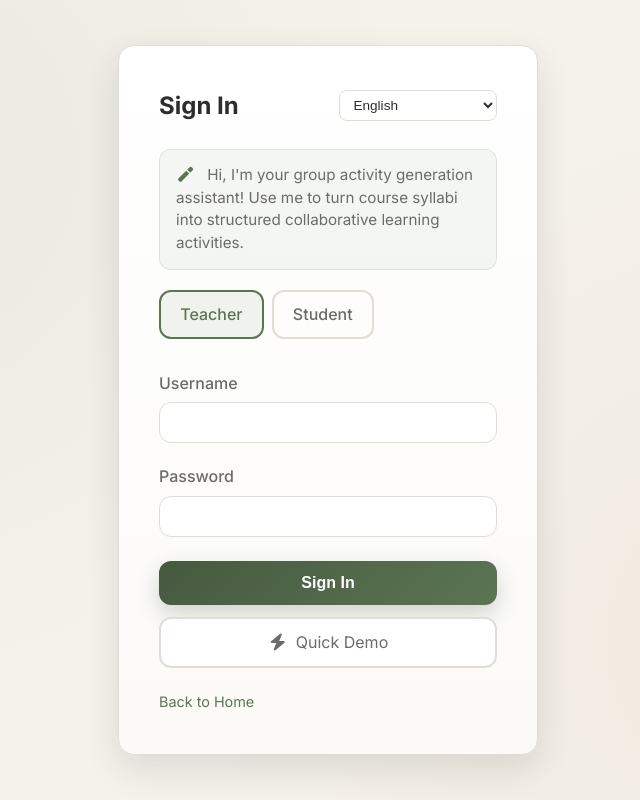
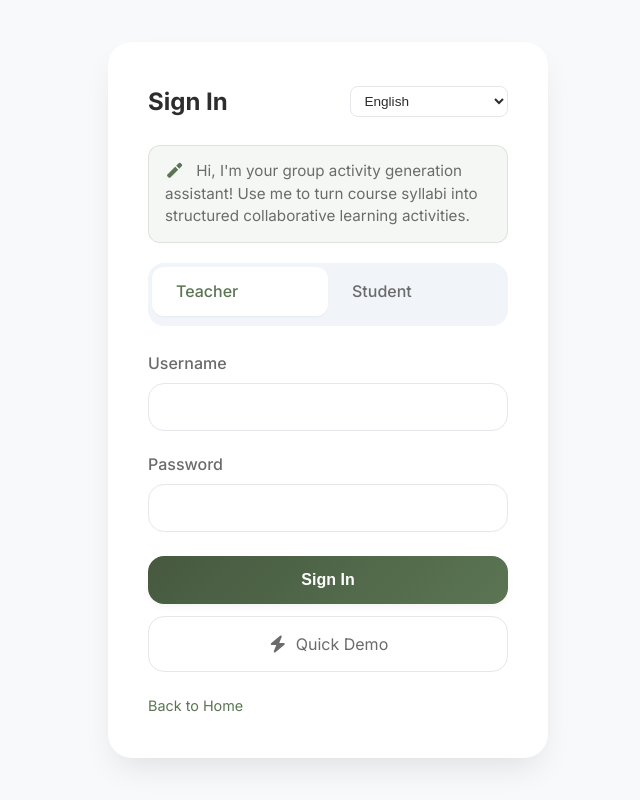
Before and after one commit to XianghuiMeng-1020/cscl-script-studio, a Flask app: page /login in a window 1280 px wide. Shown: the whole page, without its empty margins (312-952 px from the left). Run offline with Flask 3, Linux system fonts and the light colour scheme.

Commit message:
UI精致化：参照 ARTS-CS 风格全面升级视觉设计
- 修复所有模板缓存版本号缺失问题
- 背景色改为冷灰白 (#F8F9FA)，更干净现代
- 阴影系统全面柔化，减少 spread，增加 blur
- 按钮加大内边距和圆角 (48px, 16px radius)
- 卡片去边框，纯阴影区分，hover 效果更细腻
- 首页 Hero 区改为纯背景大字居中
- 登录页纯净背景 + segment control 角色切换
- 教师端内容区居中，pipeline 卡片移除彩条
- 学生/管理页同步新设计令牌
- STATIC_VERSION 升级到 41.0

Made-with: Cursor

```diff
--- a/app/config.py
+++ b/app/config.py
@@ -72,7 +72,7 @@ class Config:
     SPEC_VALIDATE_PUBLIC = os.getenv('SPEC_VALIDATE_PUBLIC', 'false').lower() == 'true'
 
     # S2.14 static cache busting — hardcoded to guarantee cache refresh
-    STATIC_VERSION = '40.0'
+    STATIC_VERSION = '41.0'
 
     # Pipeline: require critic success for overall success (default conservative)
     PIPELINE_REQUIRE_CRITIC_SUCCESS = os.getenv('PIPELINE_REQUIRE_CRITIC_SUCCESS', 'true').lower() == 'true'
--- a/static/css/style.css
+++ b/static/css/style.css
@@ -1,39 +1,39 @@
 :root {
-    /* "Warm Study Room" palette – natural, education-focused, zero AI feel */
-    /* Primary: sage green · Secondary: warm gold · Accent: terracotta */
-    --text-dark: #2D2D2D;
-    --bg-light: #F5F2EC;
+    /* Minimalist Modern palette – clean, education-focused, ARTS-CS inspired */
+    /* Primary: sage green · Secondary: soft blue · Neutral: cool gray/white */
+    --text-dark: #1F2937;
+    --bg-light: #F8F9FA;
     --primary-color: #5B7553;
     --primary-dark: #46593F;
     --primary-hover: #4E6846;
-    --secondary-color: #C49A6C;
-    --secondary-light: #D4B48E;
-    --secondary-hover: #B0854F;
-    --nav-color: #3A3A3A;
+    --secondary-color: #6B89A7;
+    --secondary-light: #8BA4C7;
+    --secondary-hover: #5A7A9A;
+    --nav-color: #374151;
     --primary-light: #8BA888;
-    --accent-color: #B85C38;
-    --accent-hover: #9E4D2E;
+    --accent-color: #5B7553;
+    --accent-hover: #4E6846;
 
     /* Status */
-    --success-color: #5B8C5A;
-    --success-bg: #EEF5ED;
-    --warning-color: #D4A04F;
-    --warning-bg: #FDF5E6;
-    --error-color: #C0504D;
-    --error-bg: #FDECEA;
+    --success-color: #10B981;
+    --success-bg: #ECFDF5;
+    --warning-color: #F59E0B;
+    --warning-bg: #FFFBEB;
+    --error-color: #EF4444;
+    --error-bg: #FEF2F2;
     --info-color: #6B89A7;
     --info-bg: #EDF2F7;
 
-    /* Ink / Muted / Bg / Surface / Border */
-    --ink: #2D2D2D;
-    --muted: #7A7A7A;
-    --bg-primary: #F5F2EC;
+    /* Ink / Muted / Bg / Surface / Border – ARTS-CS style clean neutrals */
+    --ink: #1F2937;
+    --muted: #6B7280;
+    --bg-primary: #F8F9FA;
     --bg-surface: #FFFFFF;
-    --bg-surface-hover: rgba(91, 117, 83, 0.06);
-    --bg-secondary: #F0EDE6;
-    --border-color: #E2DDD4;
-    --border-light: #E8E4DC;
-    --border-hover: rgba(45, 45, 45, 0.18);
+    --bg-surface-hover: rgba(91, 117, 83, 0.04);
+    --bg-secondary: #F1F5F9;
+    --border-color: #E5E7EB;
+    --border-light: #F3F4F6;
+    --border-hover: rgba(31, 41, 55, 0.12);
 
     /* Text */
     --text-primary: #2D2D2D;
@@ -55,14 +55,14 @@
     --gradient-dark: linear-gradient(180deg, #3A3A3A 0%, #2D2D2D 100%);
     --gradient-hero: none;
 
-    /* Shadows – refined multi-layer system for modern depth */
-    --shadow-sm: 0 1px 2px 0 rgba(45, 45, 45, 0.05), 0 1px 3px 0 rgba(45, 45, 45, 0.03);
-    --shadow-md: 0 4px 6px -1px rgba(45, 45, 45, 0.07), 0 2px 4px -1px rgba(45, 45, 45, 0.04);
-    --shadow-lg: 0 10px 15px -3px rgba(45, 45, 45, 0.08), 0 4px 6px -2px rgba(45, 45, 45, 0.04);
-    --shadow-xl: 0 20px 25px -5px rgba(45, 45, 45, 0.10), 0 10px 10px -5px rgba(45, 45, 45, 0.04);
-    --shadow-2xl: 0 25px 50px -12px rgba(45, 45, 45, 0.15);
-    --shadow-inner: inset 0 2px 4px 0 rgba(45, 45, 45, 0.05);
-    --shadow-glow: 0 0 20px rgba(91, 117, 83, 0.15);
+    /* Shadows – ARTS-CS inspired: softer, more diffused, less spread */
+    --shadow-sm: 0 1px 2px 0 rgba(0, 0, 0, 0.04);
+    --shadow-md: 0 4px 8px -2px rgba(0, 0, 0, 0.06);
+    --shadow-lg: 0 8px 16px -4px rgba(0, 0, 0, 0.08);
+    --shadow-xl: 0 16px 32px -8px rgba(0, 0, 0, 0.10);
+    --shadow-2xl: 0 24px 48px -12px rgba(0, 0, 0, 0.12);
+    --shadow-inner: inset 0 2px 4px 0 rgba(0, 0, 0, 0.03);
+    --shadow-glow: 0 0 20px rgba(91, 117, 83, 0.12);
     --shadow-none: none;
 
     /* Border Radius – modern smooth corners */
--- a/templates/admin.html
+++ b/templates/admin.html
@@ -4,8 +4,8 @@
     <meta charset="UTF-8">
     <meta name="viewport" content="width=device-width, initial-scale=1.0">
     <title>Admin Dashboard - Feedback Support System</title>
-    <link rel="stylesheet" href="{{ url_for('static', filename='css/style.css') }}">
-    <link rel="stylesheet" href="{{ url_for('static', filename='css/admin.css') }}">
+    <link rel="stylesheet" href="{{ url_for('static', filename='css/style.css') }}?v={{ static_version }}">
+    <link rel="stylesheet" href="{{ url_for('static', filename='css/admin.css') }}?v={{ static_version }}">
     <link rel="stylesheet" href="{{ url_for('static', filename='fontawesome/css/all.min.css') }}?v={{ static_version }}">
 </head>
 <body>
--- a/templates/demo.html
+++ b/templates/demo.html
@@ -4,7 +4,7 @@
     <meta charset="UTF-8">
     <meta name="viewport" content="width=device-width, initial-scale=1.0">
     <title>CSCL Script Studio - Quick Demo</title>
-    <link rel="stylesheet" href="{{ url_for('static', filename='css/style.css') }}">
+    <link rel="stylesheet" href="{{ url_for('static', filename='css/style.css') }}?v={{ static_version }}">
     <link rel="stylesheet" href="{{ url_for('static', filename='fontawesome/css/all.min.css') }}?v={{ static_version }}">
     <style>
         .demo-page { min-height: 100vh; padding: 2rem; background: var(--bg-primary, #f5f6f8); }
@@ -45,7 +45,7 @@
             <li class="empty"><span data-i18n="common.loading">加载中...</span></li>
         </ul>
     </div>
-    <script src="{{ url_for('static', filename='js/i18n.js') }}"></script>
+    <script src="{{ url_for('static', filename='js/i18n.js') }}?v={{ static_version }}"></script>
     <script>
         function switchLanguage(locale) { if (typeof setLocale === 'function') setLocale(locale); }
         (function() {
--- a/templates/login.html
+++ b/templates/login.html
@@ -4,7 +4,7 @@
     <meta charset="UTF-8">
     <meta name="viewport" content="width=device-width, initial-scale=1.0">
     <title>Group Activity Studio - Sign In</title>
-    <link rel="stylesheet" href="{{ url_for('static', filename='css/style.css') }}">
+    <link rel="stylesheet" href="{{ url_for('static', filename='css/style.css') }}?v={{ static_version }}">
     <link rel="stylesheet" href="{{ url_for('static', filename='fontawesome/css/all.min.css') }}?v={{ static_version }}">
     <link rel="preconnect" href="https://fonts.googleapis.com">
     <link rel="preconnect" href="https://fonts.gstatic.com" crossorigin>
@@ -18,17 +18,15 @@
             justify-content: center;
             padding: 2rem;
             background: var(--bg-primary);
-            background-image: radial-gradient(circle at 15% 20%, rgba(91, 117, 83, 0.08), transparent 42%),
-                              radial-gradient(circle at 85% 80%, rgba(196, 154, 108, 0.1), transparent 45%);
         }
         .login-card {
-            background: linear-gradient(180deg, #ffffff 0%, #fbfaf7 100%);
-            border-radius: var(--radius-lg);
-            box-shadow: 0 14px 34px rgba(45, 45, 45, 0.12);
+            background: var(--bg-surface);
+            border-radius: 24px;
+            box-shadow: var(--shadow-xl);
             padding: 2.5rem;
             width: 100%;
-            max-width: 420px;
-            border: 1px solid var(--border-color);
+            max-width: 440px;
+            border: none;
         }
         .login-header {
             display: flex;
@@ -56,8 +54,11 @@
         }
         .login-role-tabs {
             display: flex;
-            gap: 0.5rem;
             margin-bottom: 1.5rem;
+            background: var(--bg-secondary);
+            border-radius: var(--radius-lg);
+            padding: 4px;
+            gap: 0;
         }
         .login-role-tabs input {
             position: absolute;
@@ -67,26 +68,24 @@
             display: flex;
             align-items: center;
             justify-content: center;
-            padding: 0.6rem 1.2rem;
+            padding: 0.7rem 1.5rem;
             border-radius: var(--radius-md);
-            border: 2px solid var(--border-color);
+            border: none;
             cursor: pointer;
             font-weight: 500;
-            min-height: 40px;
-            transition: border-color .2s, background .2s;
+            min-height: 44px;
+            transition: all .2s ease;
             color: var(--text-secondary);
+            flex: 1;
+            background: transparent;
         }
         .login-role-tabs label:hover {
-            border-color: var(--primary-light);
+            color: var(--text-primary);
         }
         .login-role-tabs input:checked + label {
-            border-color: var(--primary-color);
-            background: rgba(91, 117, 83, 0.08);
+            background: var(--bg-surface);
             color: var(--primary-color);
-        }
-        .login-role-tabs label:focus-within {
-            outline: 2px solid var(--primary-color);
-            outline-offset: 2px;
+            box-shadow: var(--shadow-sm);
         }
         .login-form .form-group {
             margin-bottom: 1.25rem;
@@ -100,19 +99,20 @@
         .login-form input[type="text"],
         .login-form input[type="password"] {
             width: 100%;
-            padding: 0.65rem 0.85rem;
+            padding: 0.875rem 1rem;
             border: 1px solid var(--border-color);
-            border-radius: var(--radius-md);
+            border-radius: var(--radius-lg);
             font-size: 1rem;
-            min-height: 40px;
+            min-height: 48px;
             box-sizing: border-box;
             background: var(--bg-surface);
             color: var(--text-primary);
+            transition: border-color 0.2s, box-shadow 0.2s;
         }
         .login-form input:focus {
             outline: none;
             border-color: var(--primary-color);
-            box-shadow: 0 0 0 3px rgba(91, 117, 83, 0.1);
+            box-shadow: 0 0 0 3px rgba(91, 117, 83, 0.08);
         }
         .login-form input::placeholder {
             color: var(--text-muted);
@@ -124,32 +124,34 @@
             gap: 0.75rem;
         }
         .btn-signin {
-            min-height: 44px;
-            padding: 0.65rem 1.25rem;
+            min-height: 48px;
+            width: 100%;
+            padding: 0.875rem 1.5rem;
             border: none;
-            border-radius: var(--radius-md);
+            border-radius: var(--radius-lg);
             font-size: 1rem;
             font-weight: 600;
             cursor: pointer;
             background: linear-gradient(135deg, var(--primary-dark) 0%, var(--primary-color) 100%);
             color: var(--text-inverse);
             transition: transform 0.2s ease, box-shadow 0.2s ease, filter 0.2s ease;
-            box-shadow: 0 9px 22px rgba(70, 89, 63, 0.24);
+            box-shadow: var(--shadow-md);
         }
         .btn-signin:hover {
             filter: brightness(1.03);
             transform: translateY(-1px);
-            box-shadow: 0 12px 24px rgba(70, 89, 63, 0.28);
+            box-shadow: var(--shadow-lg);
         }
         .btn-signin:focus {
             outline: 2px solid var(--primary-color);
             outline-offset: 2px;
         }
         .btn-demo-secondary {
-            min-height: 44px;
-            padding: 0.65rem 1.25rem;
-            border: 2px solid var(--border-color);
-            border-radius: var(--radius-md);
+            min-height: 48px;
+            width: 100%;
+            padding: 0.875rem 1.5rem;
+            border: 1px solid var(--border-color);
+            border-radius: var(--radius-lg);
             font-size: 1rem;
             background: var(--bg-surface);
             color: var(--text-secondary);
@@ -160,11 +162,12 @@
             align-items: center;
             justify-content: center;
             gap: 0.5rem;
-            transition: border-color 0.2s, color 0.2s;
+            transition: all 0.2s ease;
         }
         .btn-demo-secondary:hover {
-            border-color: var(--secondary-color);
-            color: var(--secondary-hover);
+            border-color: var(--primary-color);
+            color: var(--primary-color);
+            background: var(--bg-surface-hover);
         }
         .btn-demo-secondary:focus {
             outline: 2px solid var(--primary-color);
@@ -277,7 +280,7 @@
             <a href="/" data-i18n="login.back_home">返回首页</a>
         </div>
     </div>
-    <script src="{{ url_for('static', filename='js/i18n.js') }}"></script>
+    <script src="{{ url_for('static', filename='js/i18n.js') }}?v={{ static_version }}"></script>
     <script>
         function switchLanguage(locale) {
             setLocale(locale);
```
Also changed, not shown: other parts of static/css/style.css (+28 -45 lines), static/css/admin.css (+8 -6 lines), static/css/student.css (+9 -7 lines), static/css/teacher.css (+34 -65 lines).
